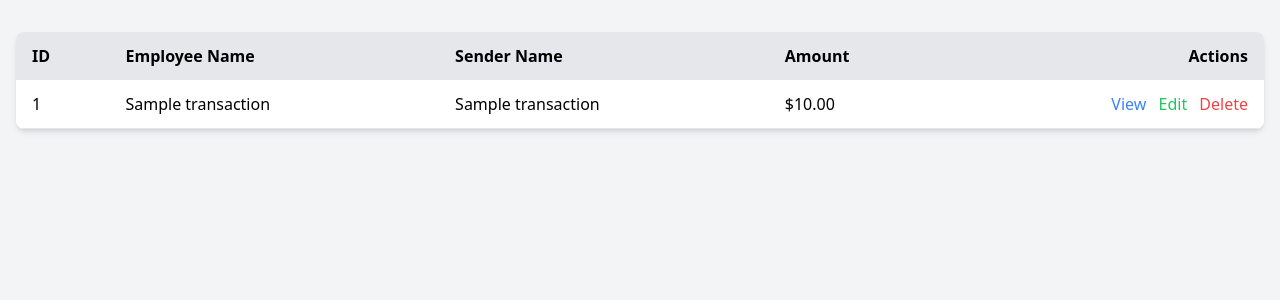
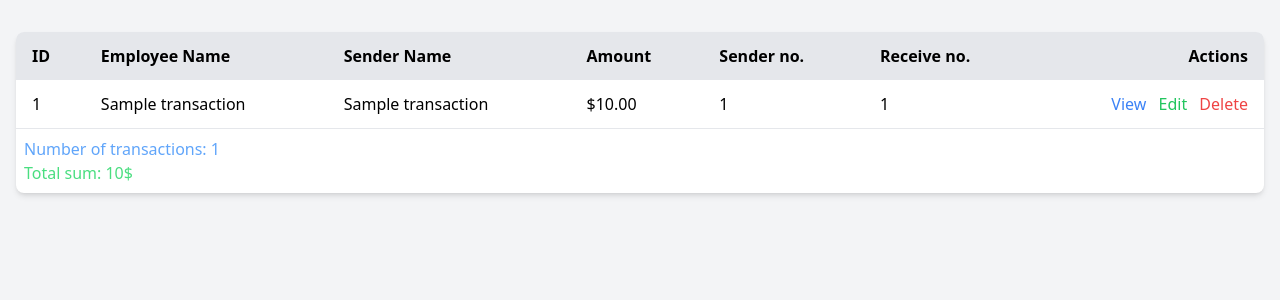
Before and after one commit to m1thrandir225/inssok-lab, a Laravel app: page /transactions in a window 1280 px wide. Shown: the part 60-360 px from the top of the page. Run offline with Laravel 12, Linux system fonts and the light colour scheme; tables that the repository leaves empty hold one stand-in row (Sample ...); some libraries are stand-ins or nearby versions.

Commit message:
feat: lab5 adjustments

```diff
--- a/lab5/app/Http/Controllers/TransactionController.php
+++ b/lab5/app/Http/Controllers/TransactionController.php
@@ -13,8 +13,14 @@ class TransactionController extends Controller
     public function index()
     {
         //
-        $transactions = Transaction::paginate(10);
-        return view('transactions.index', compact('transactions'));
+        $transactions = Transaction::all();
+        $count = $transactions->count();
+        $total_sum = 0;
+        foreach ($transactions as $transaction) {
+            $total_sum += $transaction->amount;
+        }
+
+        return view('transactions.index', compact('transactions', 'count', 'total_sum'));
     }
 
     /**
--- a/lab5/resources/views/transactions/index.blade.php
+++ b/lab5/resources/views/transactions/index.blade.php
@@ -11,6 +11,8 @@
                 <th class="px-4 py-3 text-left">Employee Name</th>
                 <th class="px-4 py-3 text-left">Sender Name</th>
                 <th class="px-4 py-3 text-left">Amount</th>
+                <th class="px-4 py-3 text-left">Sender no.</th>
+                <th class="px-4 py-3 text-left">Receive no.</th>
                 <th class="px-4 py-3 text-right">Actions</th>
             </tr>
             </thead>
@@ -21,6 +23,8 @@
                     <td class="px-4 py-3">{{ $transaction->employee_name }}</td>
                     <td class="px-4 py-3">{{ $transaction->sender_name }}</td>
                     <td class="px-4 py-3">${{ number_format($transaction->amount, 2) }}</td>
+                    <td class="px-4 py-3">{{ $transaction->sender_transaction_number }}</td>
+                    <td class="px-4 py-3">{{ $transaction->receiver_transaction_number }}</td>
                     <td class="px-4 py-3 text-right">
                         <a href="{{ route('transactions.show', $transaction) }}" class="text-blue-500 hover:text-blue-700 mr-2">View</a>
                         <a href="{{ route('transactions.edit', $transaction) }}" class="text-green-500 hover:text-green-700 mr-2">Edit</a>
@@ -32,9 +36,12 @@
                     </td>
                 </tr>
             @endforeach
+
             </tbody>
         </table>
+        <div class="p-2 flex flex-col items-start justify-start">
+            <p class="text-blue-400 font-sans font-medium"> Number of transactions: {{$count}}</p>
+            <p class="text-green-400 font-sans font-medium"> Total sum: {{$total_sum}}$</p>
+        </div>
     </div>
-
-    {{ $transactions->links() }}
 @endsection
--- a/lab5/resources/views/transactions/layout.blade.php
+++ b/lab5/resources/views/transactions/layout.blade.php
@@ -3,7 +3,7 @@
 <head>
     <meta charset="UTF-8">
     <meta name="viewport" content="width=device-width, initial-scale=1.0">
-    <title>@yield('title', 'Transaction Management')</title>
+    <title>@yield('title', 'Transactions')</title>
     <script src="https://cdn.tailwindcss.com"></script>
 </head>
 <body class="bg-gray-100 min-h-screen">
```
